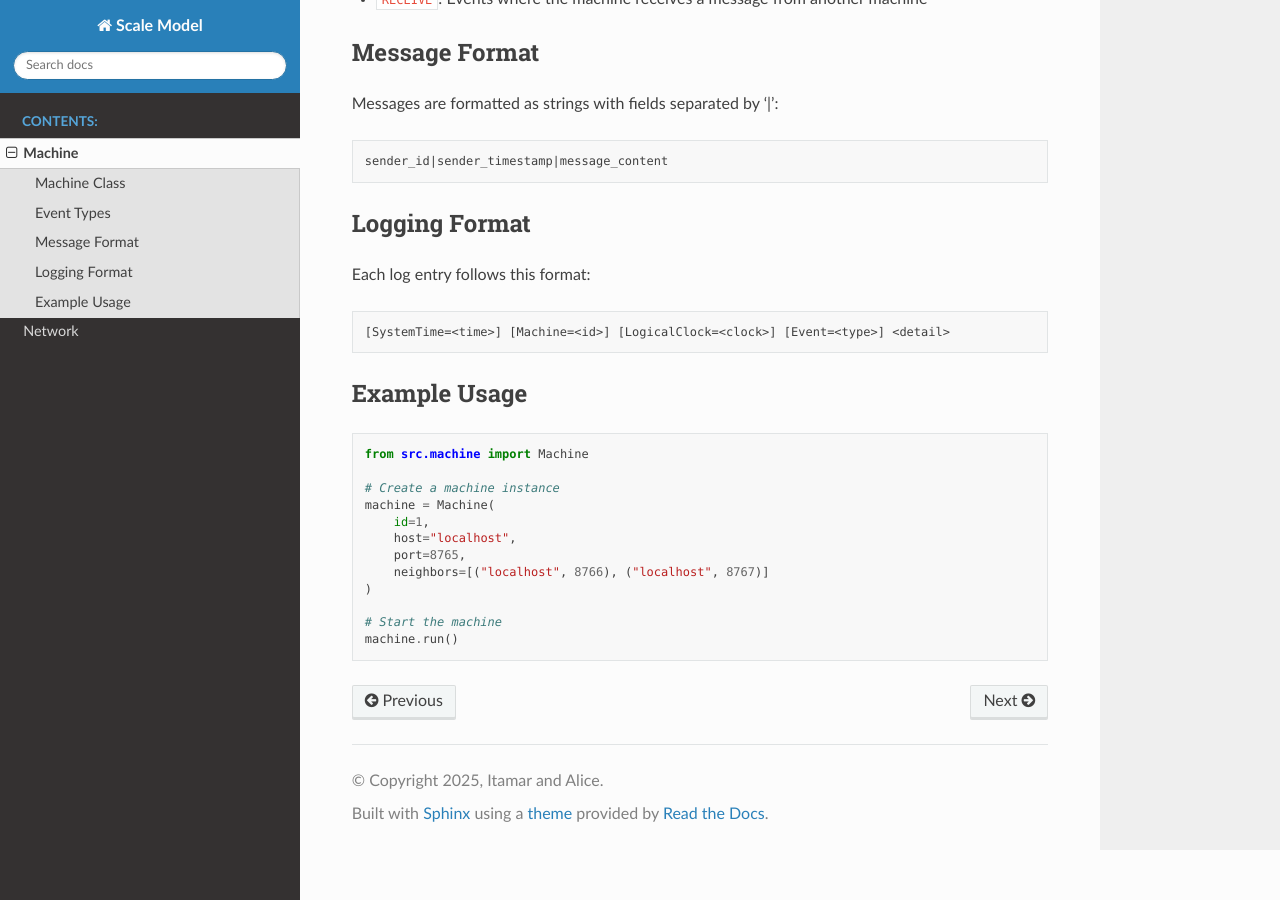
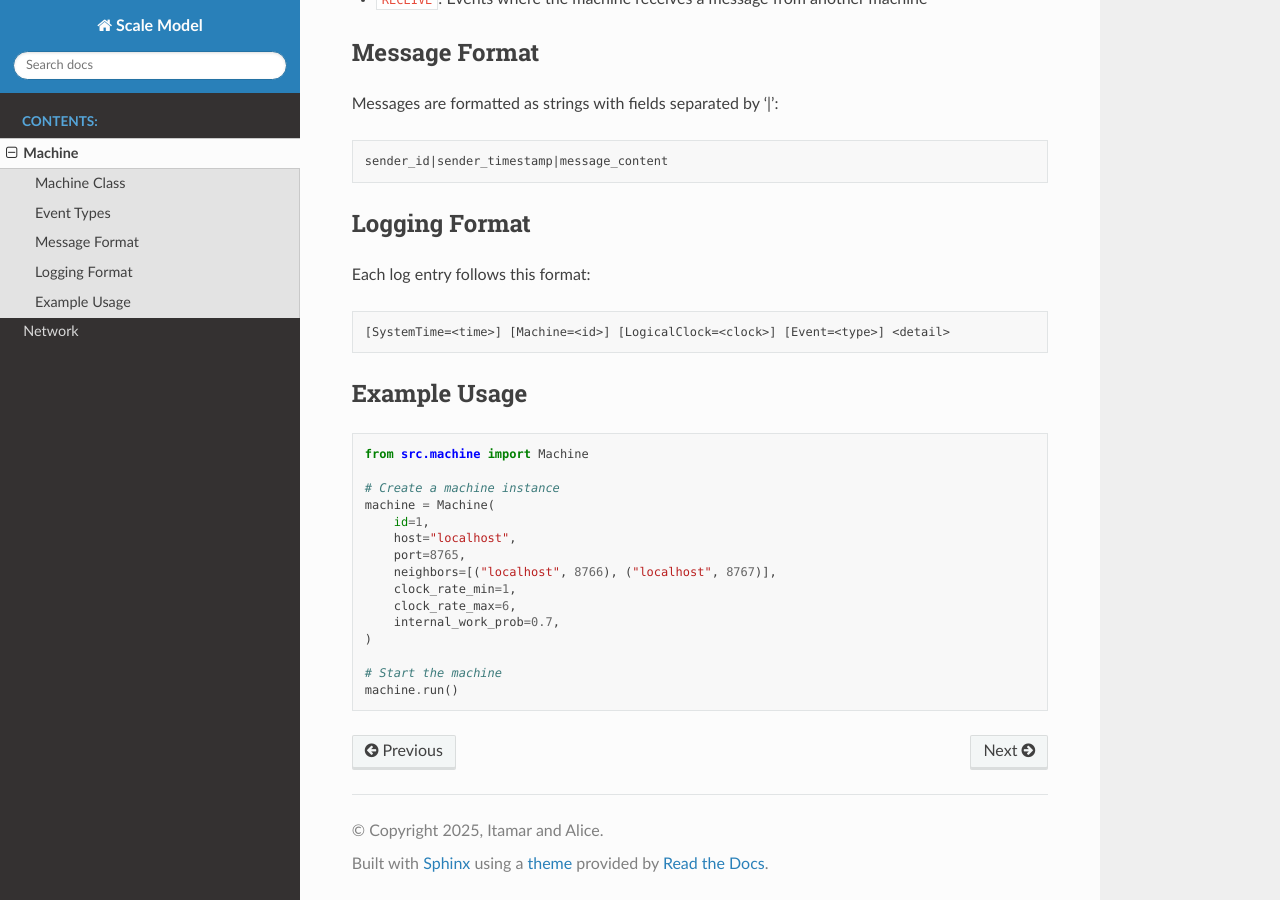
Before and after one commit to acheng257/cs2620, a Sphinx documentation site: the page built from scale_model/docs/modules/machine.rst, in a window 1280 px wide and 900 px high, scrolled down 555 px. Built offline with Sphinx 7.4.7 and the Read the Docs theme 3.1.0, drawn with Linux system fonts in a browser that asks for light colours.

Commit message:
update docs

```diff
--- a/scale_model/docs/modules/machine.rst
+++ b/scale_model/docs/modules/machine.rst
@@ -53,7 +53,10 @@ Example Usage
        id=1,
        host="localhost",
        port=8765,
-       neighbors=[("localhost", 8766), ("localhost", 8767)]
+       neighbors=[("localhost", 8766), ("localhost", 8767)],
+       clock_rate_min=1,
+       clock_rate_max=6,
+       internal_work_prob=0.7,
    )
 
    # Start the machine
```
Also changed, not shown: 12 other files.
